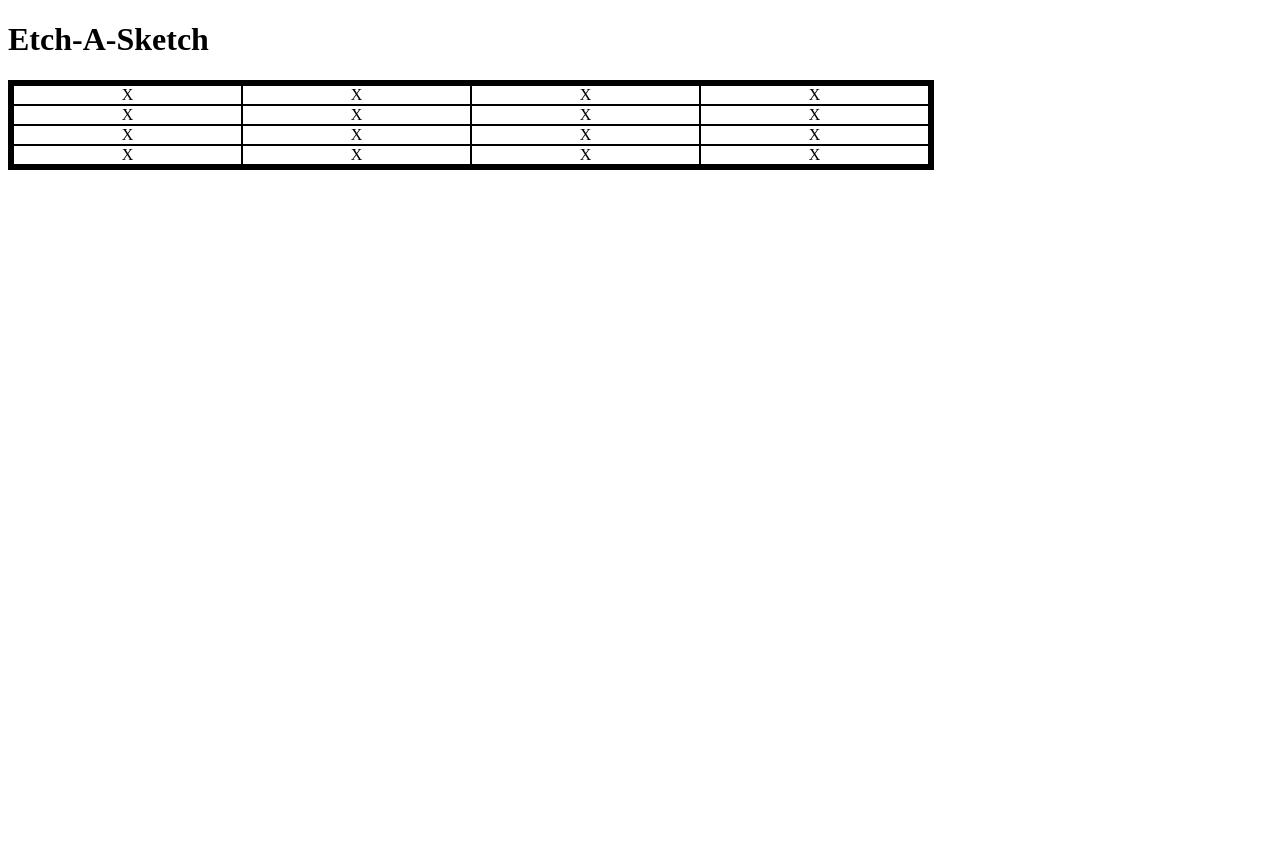
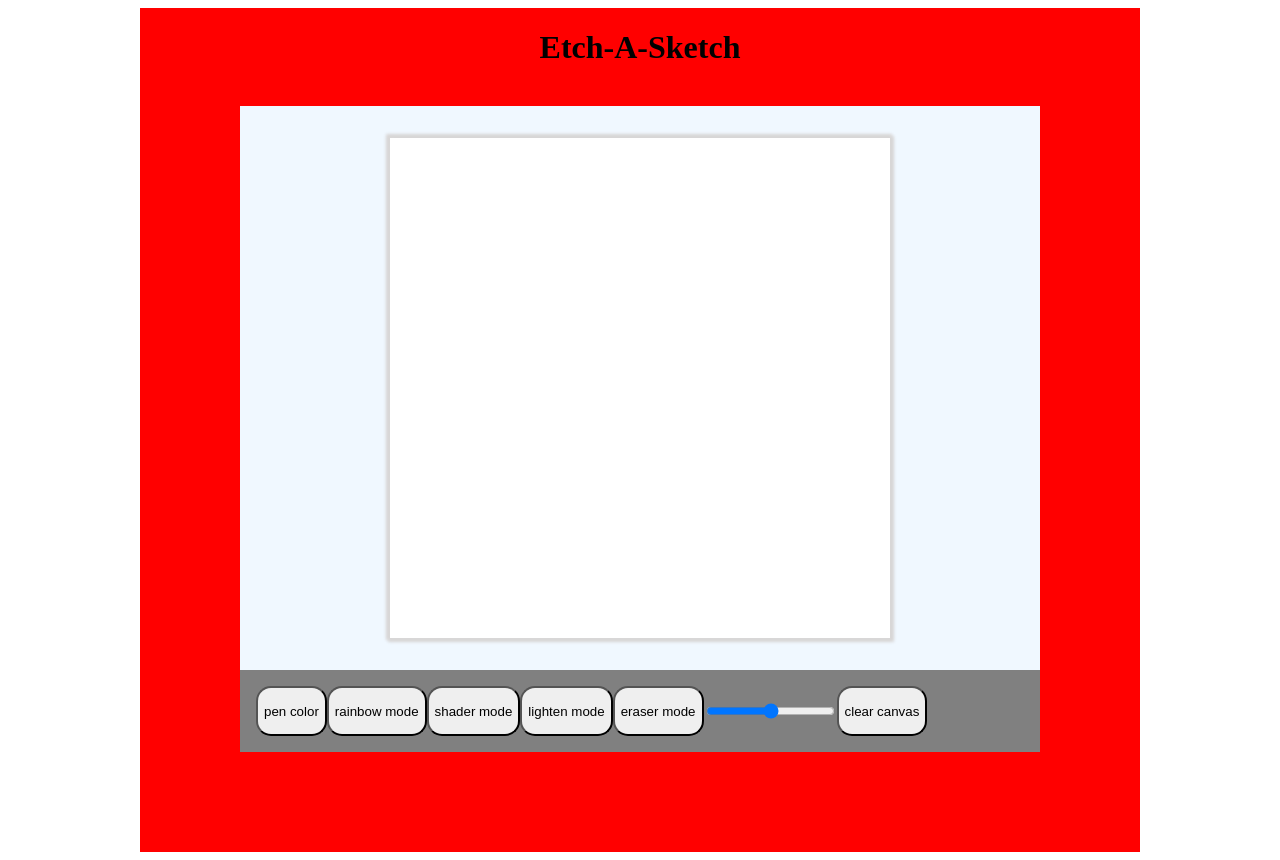
Before and after one commit to austin-bagwell/odin-etch-a-sketch, a plain HTML site: page index.html in a window 1280 px wide. Before the commit the page ends 800 px from the top, so only its background shows below. Drawn offline with Linux system fonts and the light colour scheme.

Commit message:
added all basic UI elements, rough styling

```diff
--- a/index.html
+++ b/index.html
@@ -9,9 +9,21 @@
   </head>
   <body>
     <header class="header">
-      <h1>Etch-A-Sketch</h1>
+      <h1 class="heading">Etch-A-Sketch</h1>
     </header>
-    <div class="sketch-container"></div>
+    <main class="main">
+      <div class="sketch-container"></div>
+      <div class="options">
+        <button class="option-btn">pen color</button>
+        <button class="option-btn">rainbow mode</button>
+        <button class="option-btn">shader mode</button>
+        <button class="option-btn">lighten mode</button>
+        <button class="option-btn">eraser mode</button>
+        <input type="range" min="1" max="64" />
+        <button class="option-btn">clear canvas</button>
+      </div>
+    </main>
+    <footer class="footer"></footer>
     <script src="./script.js"></script>
   </body>
 </html>
--- a/script.js
+++ b/script.js
@@ -8,7 +8,7 @@ class EtchASketch {
   //   create a grid of divs
   makeCanvas() {
     const size = this.size;
-    let div = `<div class="pixel">X</div>`;
+    let div = `<div class="pixel"></div>`;
     const row = div.repeat(size);
     const rows = [];
     for (let i = 0; i < size; i++) {
@@ -19,5 +19,5 @@ class EtchASketch {
 }
 
 const sketchContainer = document.querySelector(".sketch-container");
-const sketch = new EtchASketch(4);
+const sketch = new EtchASketch(16);
 sketchContainer.insertAdjacentHTML("afterbegin", sketch.makeCanvas());
--- a/styles.css
+++ b/styles.css
@@ -1,21 +1,70 @@
+/* TODO */
+/* Set row/pixel sizing dynamically -- always want to evenly fill the .sketch-container regardless of the number of pixels present or the size of the container
+
+USE GRID?*/
+
 html {
   box-sizing: border-box;
 }
 
+body {
+  display: flex;
+  flex-direction: column;
+  align-items: center;
+}
+
+.header {
+  background-color: red;
+  padding-bottom: 3rem;
+  width: 1000px;
+  height: 50px;
+}
+
+.heading {
+  text-align: center;
+}
+
+.main {
+  display: block;
+  width: 800px;
+  background-color: aliceblue;
+  border: 100px solid red;
+  border-top: 0;
+}
+
 .sketch-container {
   display: block;
-  border: 5px solid black;
-  max-width: 916px;
-  max-height: 916px;
+  width: 500px;
+  height: 500px;
+  margin: auto;
+  margin-top: 2rem;
+  margin-bottom: 2rem;
+  background-color: white;
+  box-shadow: 1px 1px 3px 3px rgb(216, 215, 215),
+    -1px -1px 3px 3px rgb(216, 215, 215);
 }
 
+/* FIXME min-height needs to be set dynamically */
 .row {
   display: flex;
   flex: auto;
+  min-height: 31.25px;
 }
 
 .pixel {
-  border: 1px solid black;
+  /* border: 0.25px solid rgb(173, 173, 173); */
   flex: auto;
   text-align: center;
 }
+
+/* OPTIONS */
+.options {
+  display: flex;
+  padding: 1rem;
+  background-color: gray;
+}
+
+.option-btn {
+  min-height: 50px;
+  border-radius: 15px;
+}
```
Also changed, not shown: 1 other file.
